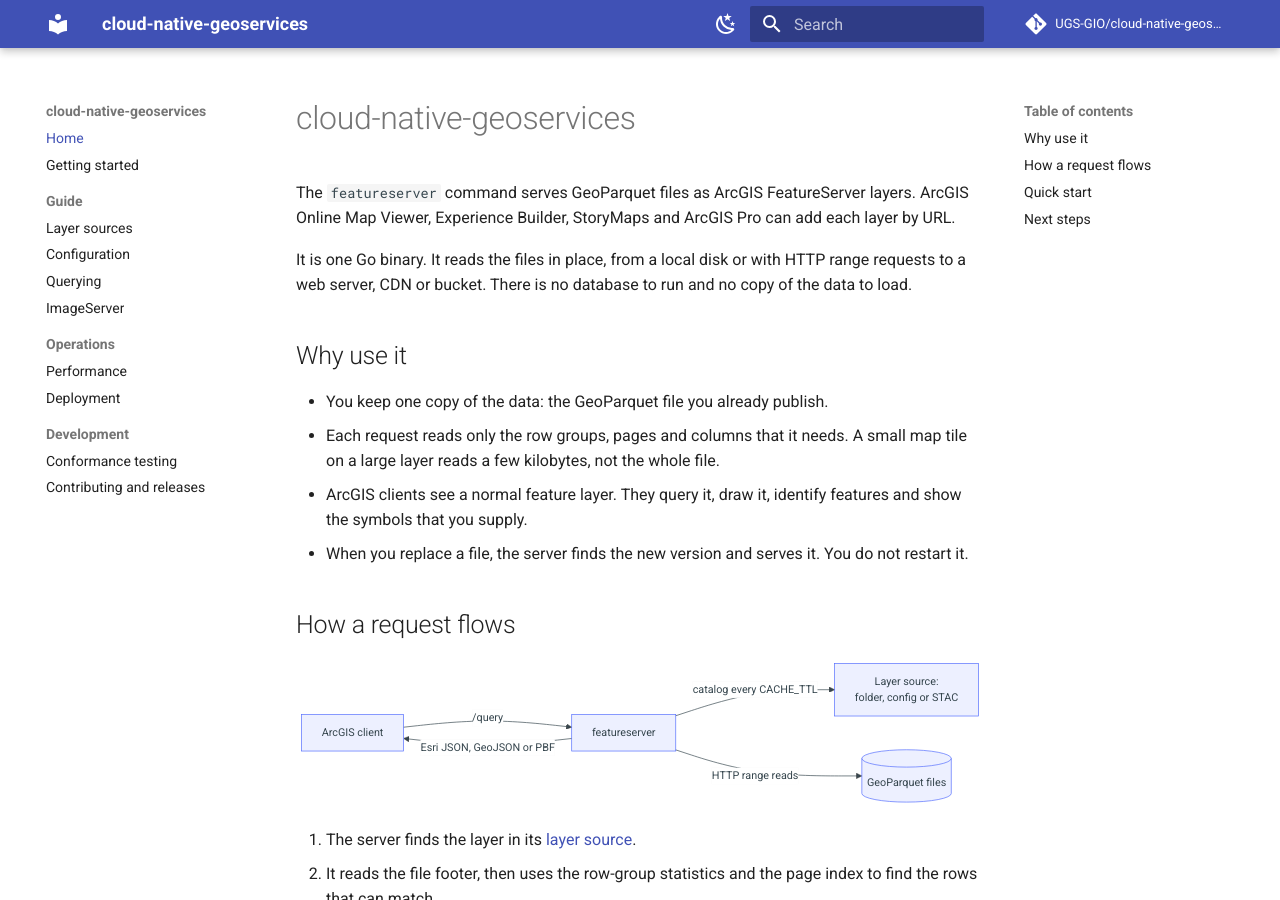
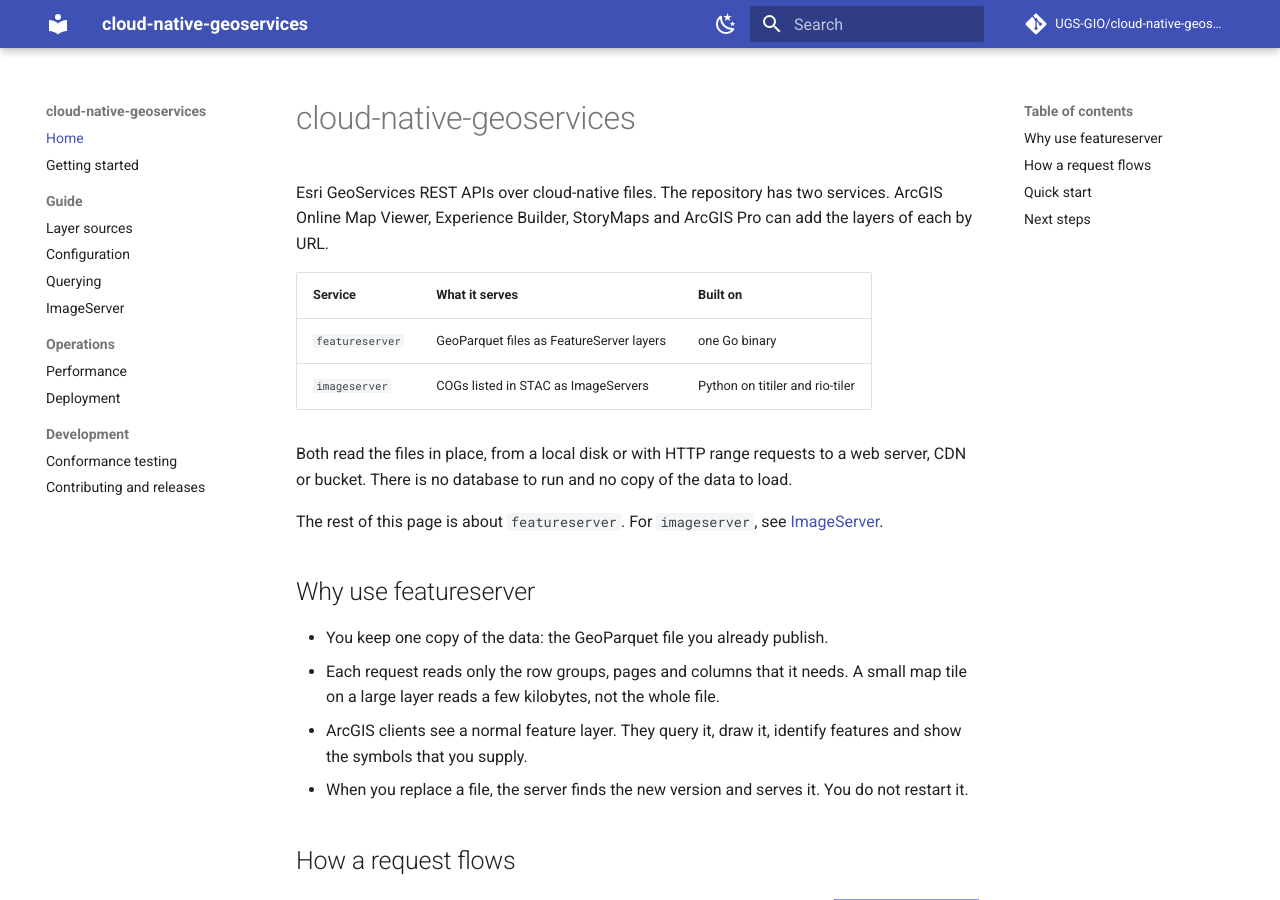
Before and after one commit to UGS-GIO/cloud-native-geoservices, an MkDocs documentation site: the page built from docs/index.md, in a window 1280 px wide and 900 px high. Built offline with MkDocs 1.6.1 and Material for MkDocs 9.7.7, drawn with Linux system fonts in a browser that asks for light colours; comment, search, counter and statistics services are not loaded; some of the changed text lies outside the part shown.

Commit message:
docs: cover the ImageServer alongside the FeatureServer

```diff
--- a/docs/index.md
+++ b/docs/index.md
@@ -1,12 +1,19 @@
 # cloud-native-geoservices
 
-The `featureserver` command serves GeoParquet files as ArcGIS FeatureServer layers. ArcGIS Online
-Map Viewer, Experience Builder, StoryMaps and ArcGIS Pro can add each layer by URL.
+Esri GeoServices REST APIs over cloud-native files. The repository has two services. ArcGIS
+Online Map Viewer, Experience Builder, StoryMaps and ArcGIS Pro can add the layers of each by URL.
 
-It is one Go binary. It reads the files in place, from a local disk or with HTTP range requests
-to a web server, CDN or bucket. There is no database to run and no copy of the data to load.
+| Service | What it serves | Built on |
+|---|---|---|
+| `featureserver` | GeoParquet files as FeatureServer layers | one Go binary |
+| `imageserver` | COGs listed in STAC as ImageServers | Python on titiler and rio-tiler |
 
-## Why use it
+Both read the files in place, from a local disk or with HTTP range requests to a web server, CDN
+or bucket. There is no database to run and no copy of the data to load.
+
+The rest of this page is about `featureserver`. For `imageserver`, see [ImageServer](imageserver.md).
+
+## Why use featureserver
 
 - You keep one copy of the data: the GeoParquet file you already publish.
 - Each request reads only the row groups, pages and columns that it needs. A small map tile on a
@@ -57,3 +64,4 @@
 - [Querying](querying.md): the query parameters and how they differ from ArcGIS Online.
 - [Performance](performance.md): how reads work, caches, memory and a CDN.
 - [Deployment](deployment.md): Docker and Cloud Run.
+- [ImageServer](imageserver.md): serve COGs as ArcGIS ImageServers.
--- a/mkdocs.yml
+++ b/mkdocs.yml
@@ -1,5 +1,5 @@
 site_name: cloud-native-geoservices
-site_description: Serve GeoParquet files as ArcGIS FeatureServer layers.
+site_description: Serve GeoParquet files as ArcGIS FeatureServer layers and COGs as ArcGIS ImageServers.
 site_url: https://ugs-gio.github.io/cloud-native-geoservices/
 repo_url: https://github.com/UGS-GIO/cloud-native-geoservices
 repo_name: UGS-GIO/cloud-native-geoservices
```
Also changed, not shown: docs/deployment.md (+3 -0 lines), docs/getting-started.md (+5 -0 lines), docs/performance.md (+3 -0 lines).
